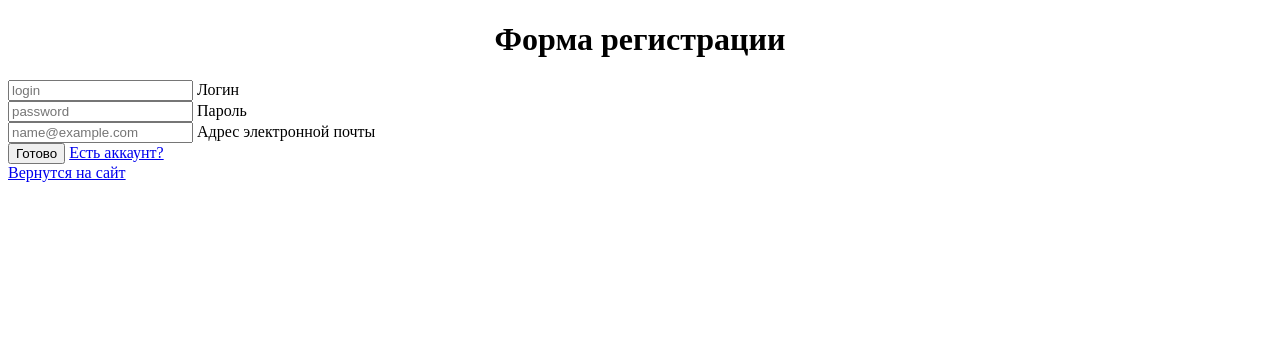
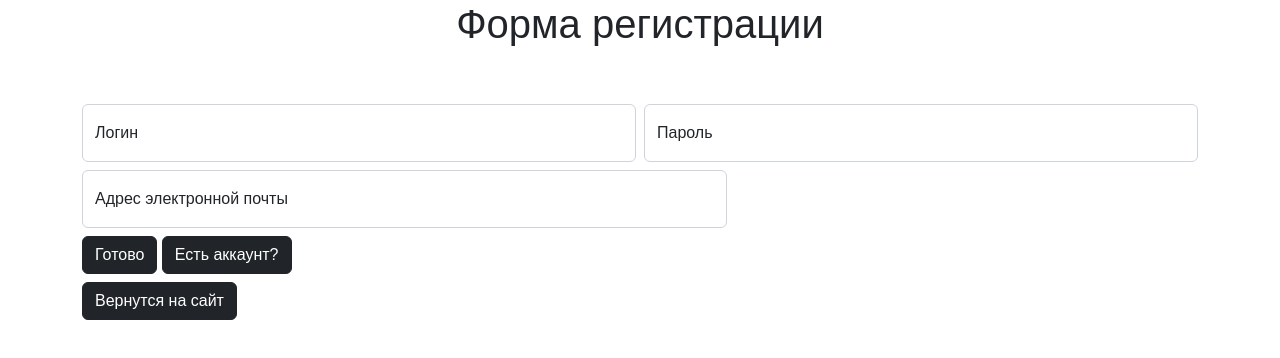
Before and after one commit to Novozhilov-Dmitry/Practical-2.0-Bootstrap-, a plain HTML site: page form.html in a window 1280 px wide. Drawn offline with Linux system fonts and the light colour scheme; the site is published under a folder, as on GitHub Pages, so addresses that start at the root find nothing.

Commit message:
form fix

```diff
--- a/form.html
+++ b/form.html
@@ -4,12 +4,12 @@
     <meta charset="UTF-8" />
     <meta http-equiv="X-UA-Compatible" content="IE=edge" />
     <meta name="viewport" content="width=device-width, initial-scale=1.0" />
-    <link rel="stylesheet" href="/css/bootstrap.min.css" />
-    <link rel="stylesheet" href="/css/styles.css" />
+    <link rel="stylesheet" href="./css/bootstrap.min.css" />
+    <link rel="stylesheet" href="./css/styles.css" />
     <title>Document</title>
   </head>
   <body>
-    <script src="/js/bootstrap.bundle.min.js"></script>
+    <script src="./js/bootstrap.bundle.min.js"></script>
     <h1 align="center">Форма регистрации</h1>
     <form class="container pt-5 pb-5">
       <div class="row g-2">
```
Also changed, not shown: formlogin.html (+3 -3 lines).
